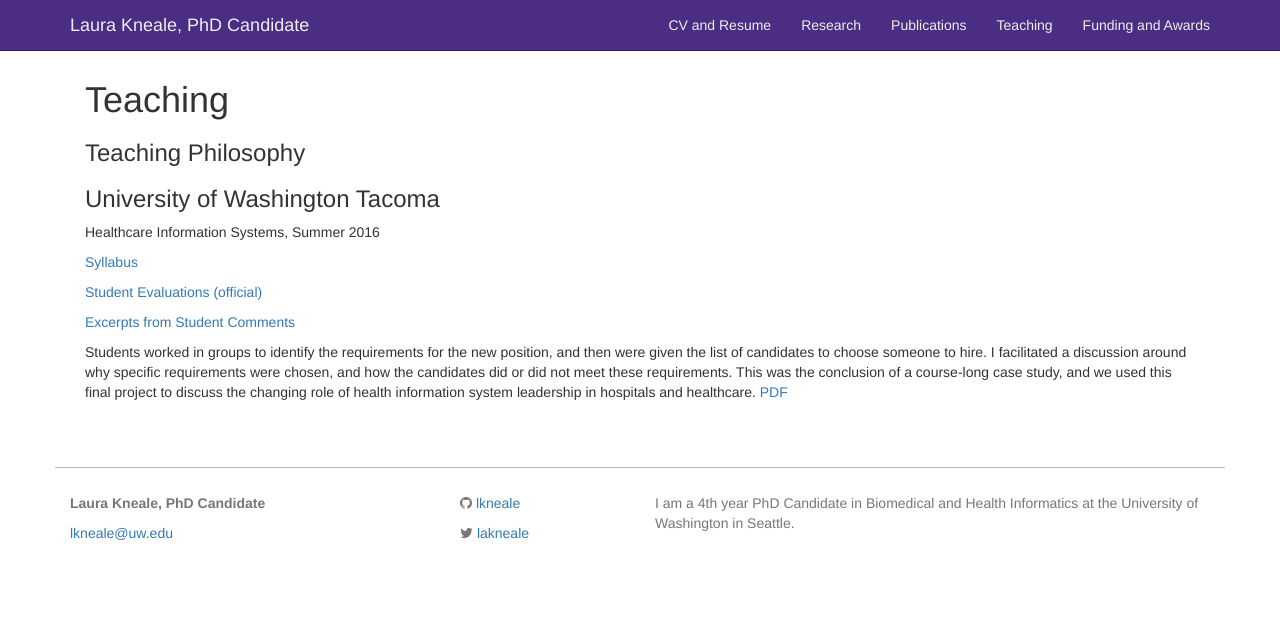
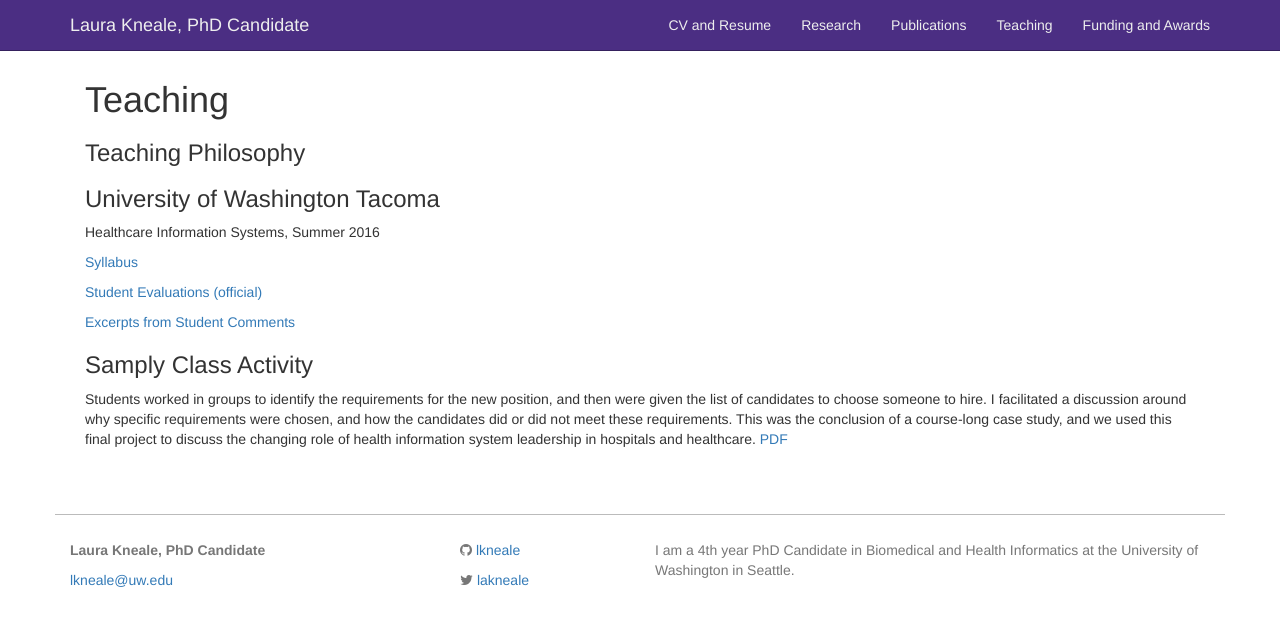
Before and after one commit to lkneale/lkneale.github.io, a Jekyll site: the page built from teaching.md, in a window 1280 px wide. Shown: the top 626 px of the page. Built offline with Jekyll 4.4.1, drawn with Linux system fonts in a browser that asks for light colours.

Commit message:
Update teaching.md

```diff
--- a/teaching.md
+++ b/teaching.md
@@ -16,5 +16,5 @@
 
 <a href="/images/Laura_Kneale CV_September 2016.pdf" target="_blank">Excerpts from Student Comments
 
-Students worked in groups to identify the requirements for the new position, and then were given the list of candidates to choose someone to hire. I facilitated a discussion around why specific requirements were chosen, and how the candidates did or did not meet these requirements. This was the conclusion of a course-long case study, and we used this final project to discuss the changing role of health information system leadership in hospitals and healthcare.
-[PDF](href="/images/Laura_Kneale CV_September 2016.pdf")
+### Samply Class Activity
+Students worked in groups to identify the requirements for the new position, and then were given the list of candidates to choose someone to hire. I facilitated a discussion around why specific requirements were chosen, and how the candidates did or did not meet these requirements. This was the conclusion of a course-long case study, and we used this final project to discuss the changing role of health information system leadership in hospitals and healthcare. [PDF](href="/images/Laura_Kneale CV_September 2016.pdf")
```
